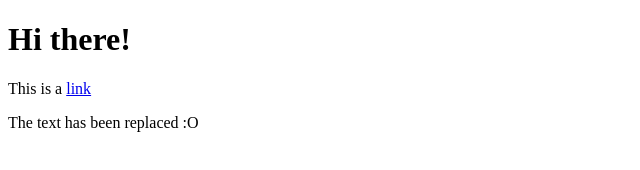
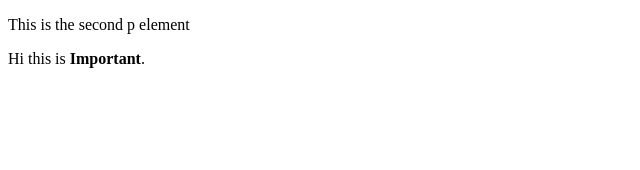
Before and after one commit to matteodibiscotti/100days_web_dev, a plain HTML site: page section12/index.html in a window 1280 px wide. Shown: the whole page, without its empty margins (0-640 px from the left). Drawn offline with Linux system fonts and the light colour scheme.

Commit message:
Add, move, remove HTML elements

```diff
--- a/section12/app.js
+++ b/section12/app.js
@@ -1,3 +1,38 @@
 document.body.children[1].children[0].href = 'https://google.com';
 
 // console.dir(document);
+
+// ADD AN ELEMENT
+// 1. Create the new element
+let newAnchorElement = document.createElement('a');
+newAnchorElement.href = 'https://google.com'
+newAnchorElement.textContent = 'go to Google'
+
+// 2. Get access to the parent element that should hold the new element
+let firstParagraph = document.querySelector('p');
+
+// 3. Insert the element in to the parent element content
+firstParagraph.append(newAnchorElement);
+
+
+
+// REMOVE ELEMENTS
+// 1. Select the element that should be removed
+let firstH1Element = document.querySelector('h1');
+
+// 2. Remove it
+firstH1Element.remove();
+
+
+
+// MOVE ELEMENTS
+firstParagraph.parentElement.append(firstParagraph); // The first paragraph will become the last paragraph
+
+
+// textContent
+console.log(firstParagraph.textContent) // returns just the text from the element, but will also return text from nested elements
+
+firstParagraph.textContent = 'Hi this is <strong>Important</strong>.' // this will be rendered as text in the browser and not display bold
+
+// innerHTML
+firstParagraph.innerHTML = 'Hi this is <strong>Important</strong>.' // this will be rendered as html
--- a/section12/index.html
+++ b/section12/index.html
@@ -6,7 +6,7 @@
     <meta name="viewport" content="width=device-width, initial-scale=1.0" />
     <title>Advanced JavaScript</title>
     <script src="app.js" defer></script>
-    <script src="exercise.js" defer></script>
+    <!-- <script src="exercise.js" defer></script> -->
   </head>
   <body>
     <h1 id="page-title">Hi there!</h1>
```
